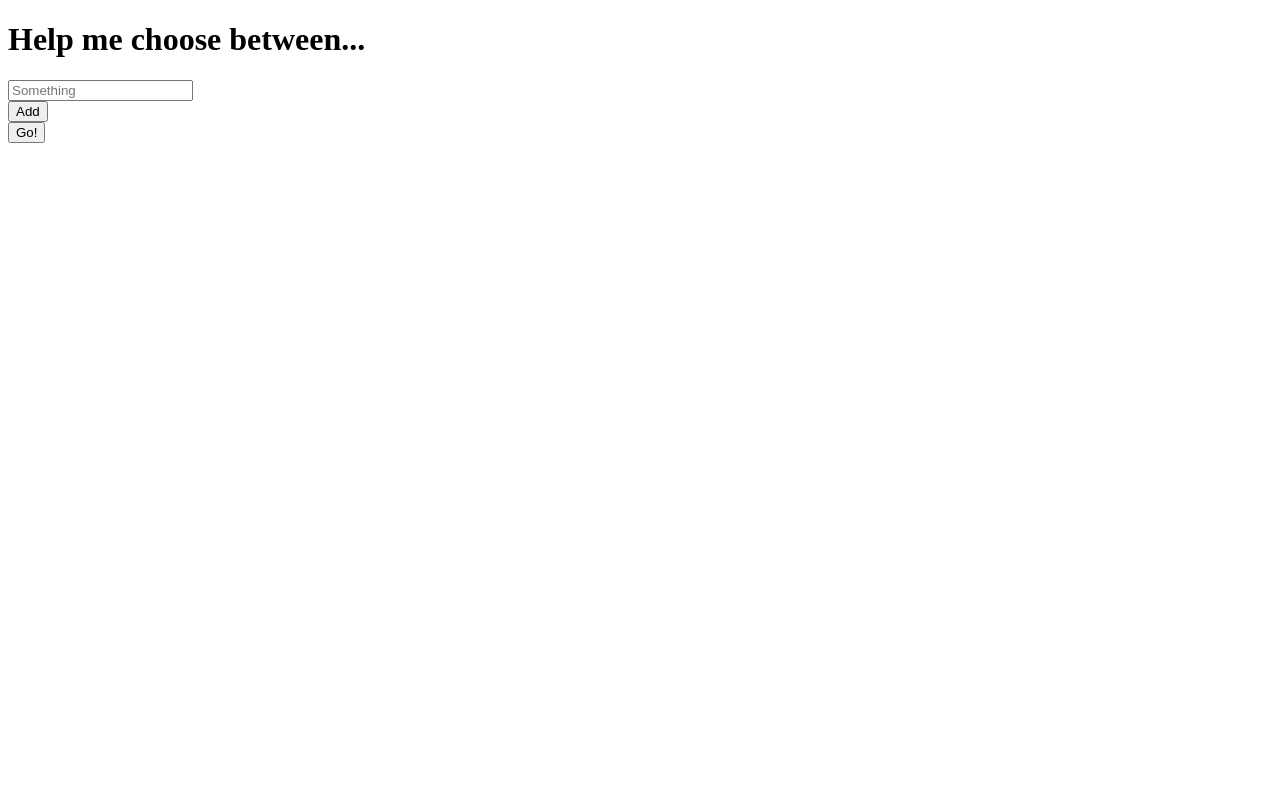
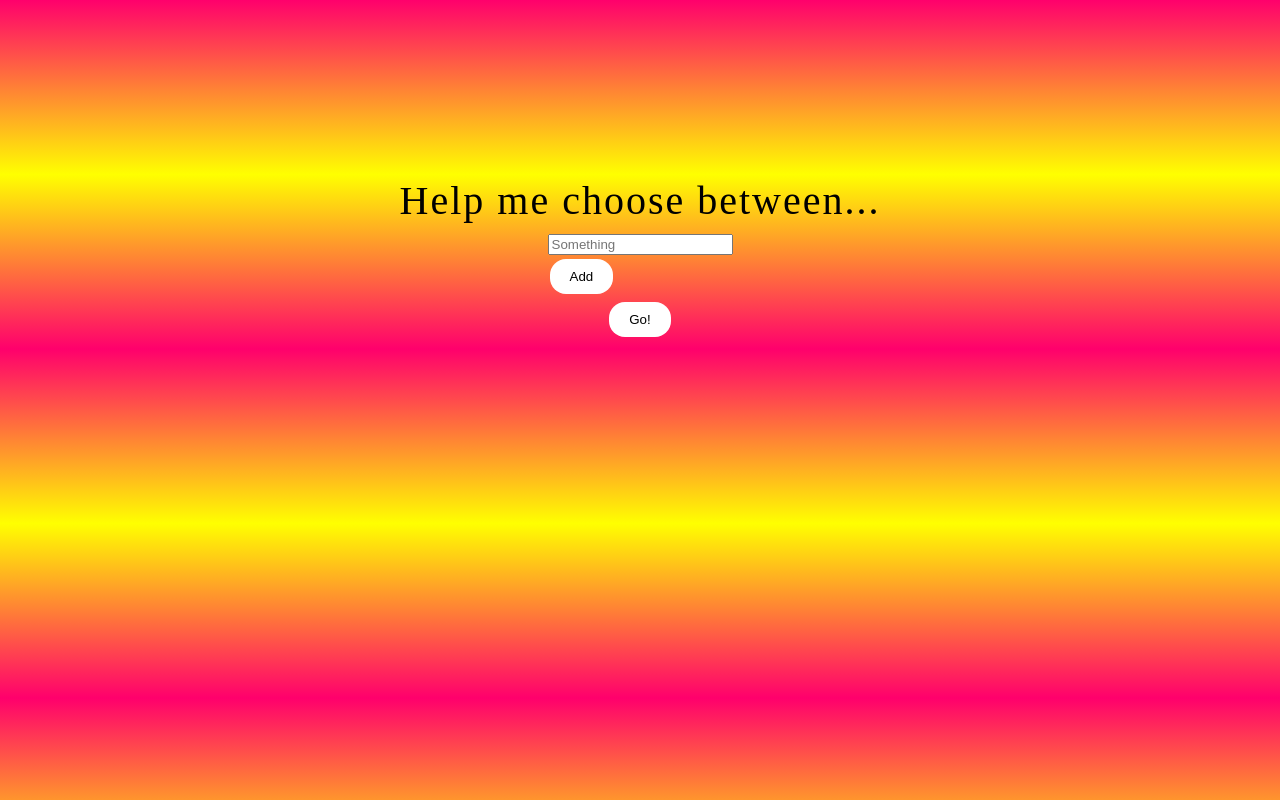
Before and after one commit to poppelin/help-me-choose, a plain HTML site: page index.html in a window 1280 px wide. Drawn offline with Linux system fonts and the light colour scheme.

Commit message:
Add css to page

```diff
--- a/index.html
+++ b/index.html
@@ -3,6 +3,7 @@
   <head></head>
     <meta charset="utf-8">
     <title>Help me choose</title>
+    <link href="./main.css" rel="stylesheet" type="text/css">
   <body>
     <h1>Help me choose between...</h1>
     <div>
--- /dev/null
+++ b/main.css
@@ -0,0 +1,52 @@
+body {
+  display: flex;
+  flex-direction: column;
+  justify-content: center;
+  align-items: center;
+  margin-top: 150px;
+  background-image: linear-gradient(#ff006c, yellow, #ff006c);
+}
+
+h1 {
+  font-weight: lighter;
+  font-size: 40px;
+  letter-spacing: 2px;
+  margin-bottom: 0px;
+}
+
+.inputSection {
+  margin: 50px 0px 80px 0px;
+  width: 400px;
+}
+
+.inputs {
+  width: inherit;
+  display: flex;
+  flex-direction: column;
+}
+
+input {
+  margin-top: 10px;
+}
+
+.addOption {
+  margin-top: 10px;
+  }
+
+  button {
+    background-color: #fff;
+    border: none;
+    color: black;
+    padding: 10px 20px;
+    text-align: center;
+    text-decoration: none;
+    display: inline-block;
+    margin: 4px 2px;
+    cursor: pointer;
+    border-radius: 16px;
+  }
+
+img {
+  margin-top: 10px;
+  border-radius: 50%;
+}
```
